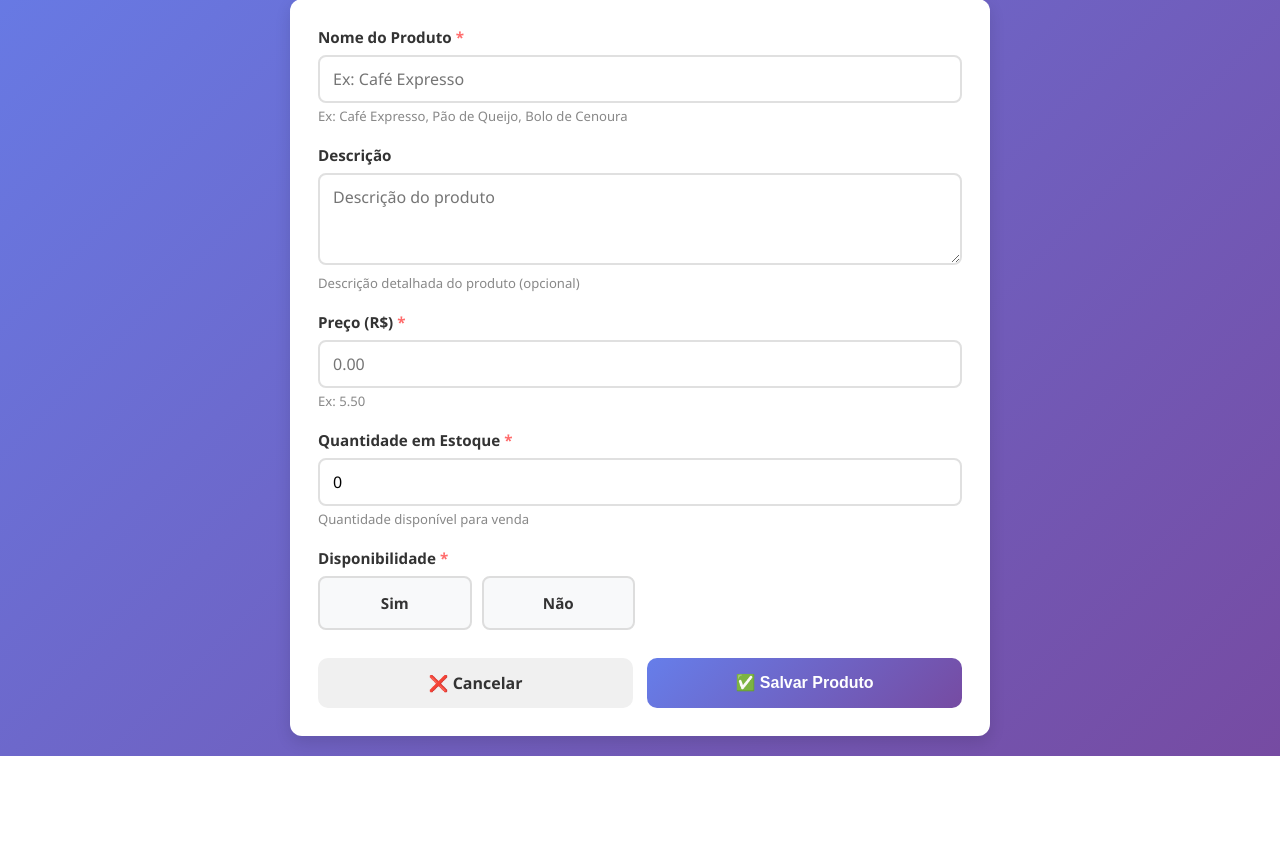
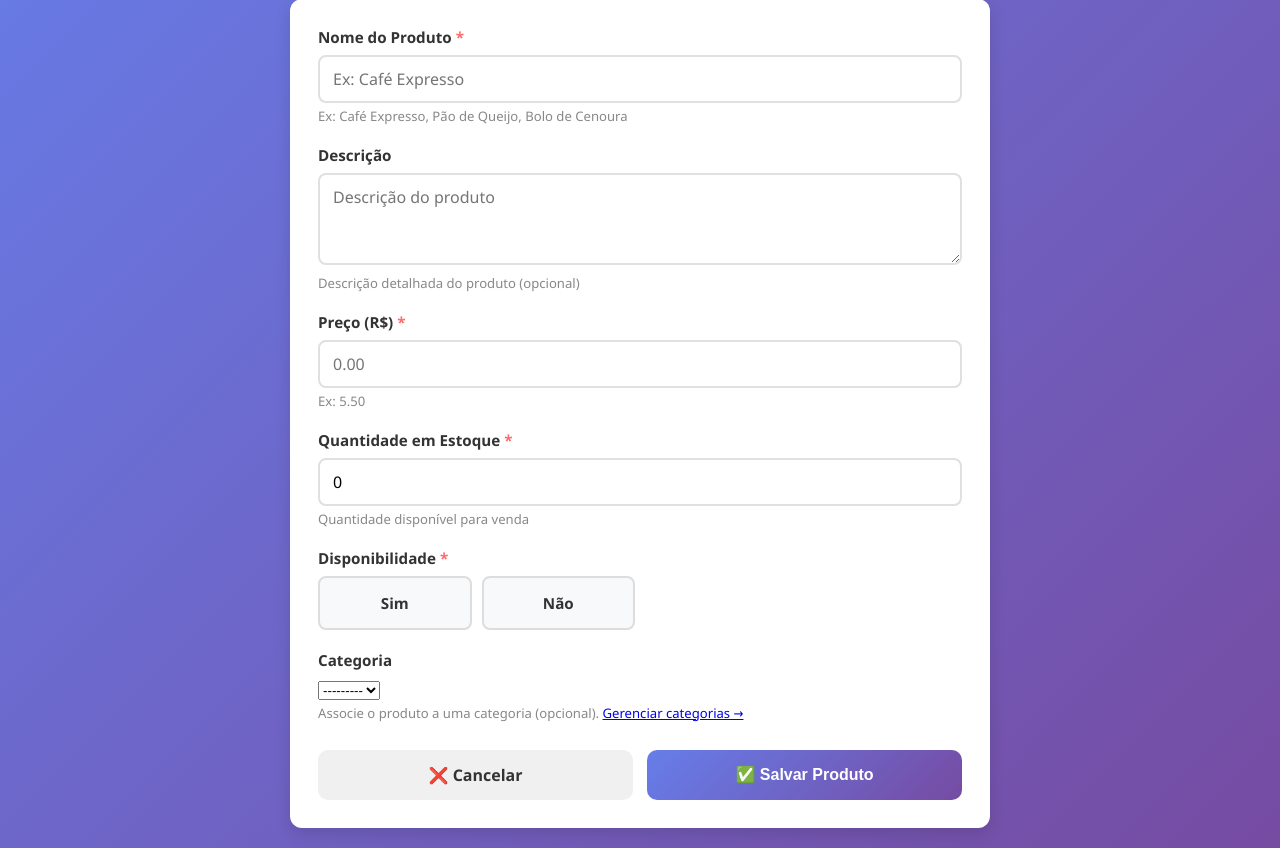
Before and after one commit to JeanTowers/Projeto-Cafe, a Django app: template comanda_vovo_rosa/pedidos/templates/pedidos/adicionar_produto.html in a window 1280 px wide. Shown: the part 206-1054 px from the top of the page. Before the commit the page ends 962 px from the top, so only its background shows below. Run offline with Django 5.2, Linux system fonts and the light colour scheme; the template is opened without the code that fills it: values that come from a table or form of the project are taken from there, others are empty; parts of the project's set-up code (start-up, migrations or seed data) failed here and were passed over.

Commit message:
feat: vincula categoria aos produtos no formulário e tela de estoque
Adiciona campo categoria ao ItemCardapioForm. Tela de estoque exibe a
categoria abaixo do nome do produto. Tela de adicionar produto exibe
o campo com link para gerenciar categorias.

```diff
--- a/comanda_vovo_rosa/pedidos/forms.py
+++ b/comanda_vovo_rosa/pedidos/forms.py
@@ -25,7 +25,7 @@ FLUXO DE VALIDAÇÃO:
 
 from django import forms
 from django.contrib.auth.forms import UserCreationForm
-from .models import Comanda, ItemPedido, Mesa, ItemCardapio
+from .models import Comanda, ItemPedido, Mesa, ItemCardapio, Categoria
 from .models import Usuario
 
 # ============================================
@@ -58,7 +58,7 @@ class ItemCardapioForm(forms.ModelForm):
 
     class Meta:
         model = ItemCardapio
-        fields = ['nome', 'descricao', 'preco', 'quantidade_estoque', 'disponivel']
+        fields = ['nome', 'descricao', 'preco', 'quantidade_estoque', 'disponivel', 'categoria']
         widgets = {
             'nome': forms.TextInput(attrs={
                 'placeholder': 'Ex: Café Expresso',
@@ -76,6 +76,9 @@ class ItemCardapioForm(forms.ModelForm):
             }),
             'quantidade_estoque': forms.NumberInput(attrs={
                 'placeholder': '0',
+                'class': 'form-control'
+            }),
+            'categoria': forms.Select(attrs={
                 'class': 'form-control'
             }),
         }
--- a/comanda_vovo_rosa/pedidos/templates/pedidos/adicionar_produto.html
+++ b/comanda_vovo_rosa/pedidos/templates/pedidos/adicionar_produto.html
@@ -113,6 +113,13 @@
             {% if form.disponivel.errors %}<div class="field-error">{{ form.disponivel.errors }}</div>{% endif %}
         </div>
 
+        <div class="form-group">
+            <label for="id_categoria">Categoria</label>
+            {{ form.categoria }}
+            {% if form.categoria.errors %}<div class="field-error">{{ form.categoria.errors }}</div>{% endif %}
+            <div class="help-text">Associe o produto a uma categoria (opcional). <a href="{% url 'listar_categorias' %}">Gerenciar categorias →</a></div>
+        </div>
+
         <div class="button-group">
             <a href="{% url 'gerenciar_estoque' %}" class="btn btn-secondary">❌ Cancelar</a>
             <button type="submit" class="btn btn-primary">
--- a/comanda_vovo_rosa/pedidos/templates/pedidos/gerenciar_estoque.html
+++ b/comanda_vovo_rosa/pedidos/templates/pedidos/gerenciar_estoque.html
@@ -111,6 +111,7 @@
             <div>
                 <div class="item-nome">{{ item.nome }}</div>
                 <div class="item-preco">R$ {{ item.preco }}</div>
+                {% if item.categoria %}<div style="font-size:.8em;color:#888;margin-top:3px;">🏷️ {{ item.categoria }}</div>{% endif %}
             </div>
             <span class="status-badge {% if item.disponivel == 'S' %}status-disponivel{% else %}status-indisponivel{% endif %}">
                 {% if item.disponivel == 'S' %}✓ Disponível{% else %}✗ Indisponível{% endif %}
```
